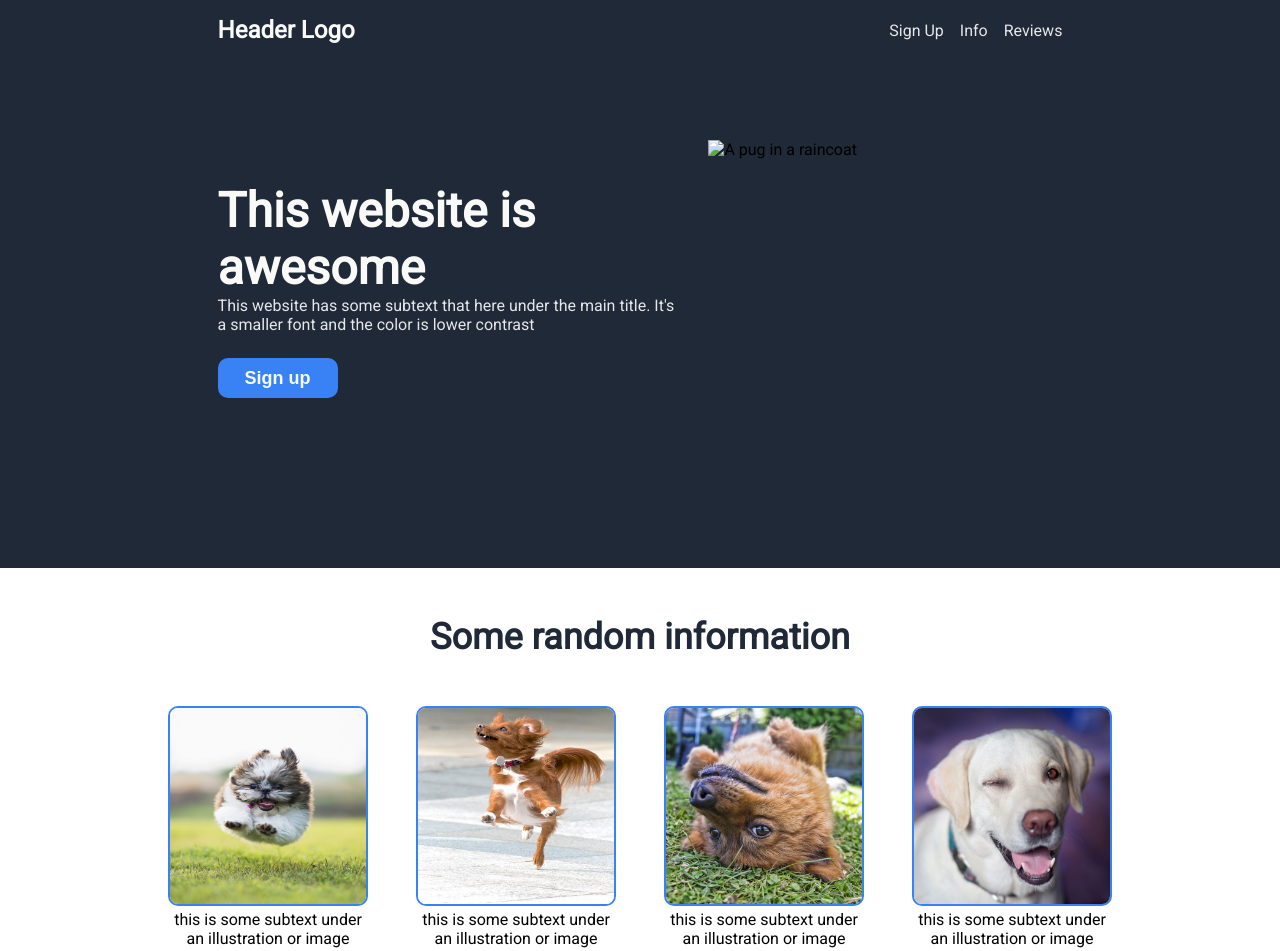
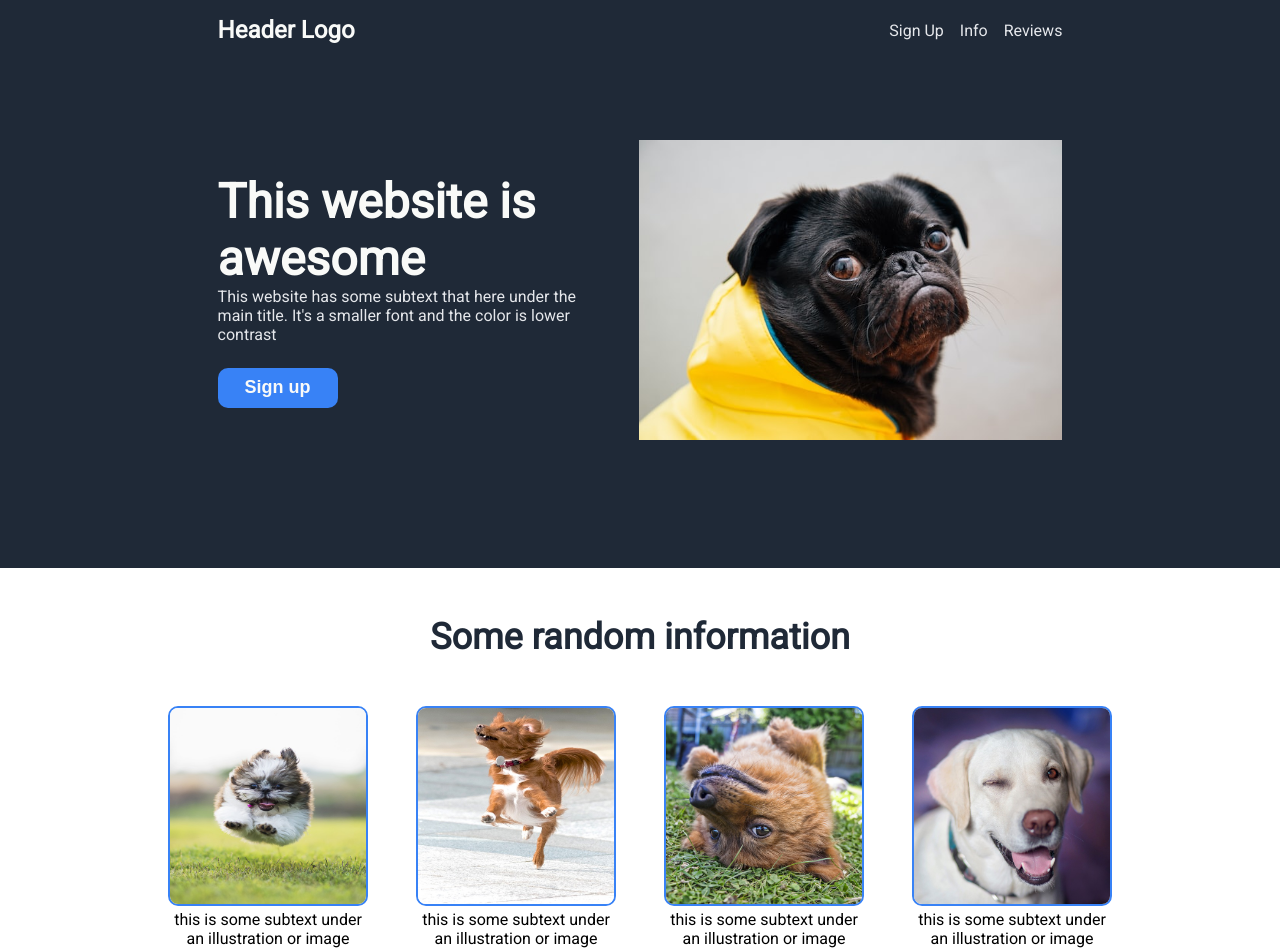
Before and after one commit to Ewest80/Landing-Page, a plain HTML site: page index.html in a window 1280 px wide. Shown: the top 951 px of the page. Drawn offline with Linux system fonts and the light colour scheme; the site is published under a folder, as on GitHub Pages, so addresses that start at the root find nothing.

Commit message:
Fix imgage link

```diff
--- a/index.html
+++ b/index.html
@@ -27,7 +27,7 @@
           <p>This website has some subtext that here under the main title.  It's a smaller font and the color is lower contrast</p>
           <button type="button" class="hero-btn">Sign up</button>
         </div>
-        <img src="/img/raincoat_pug.jpg" alt="A pug in a raincoat">
+        <img src="img/raincoat_pug.jpg" alt="A pug in a raincoat">
       </div>
     </section>
 
```
